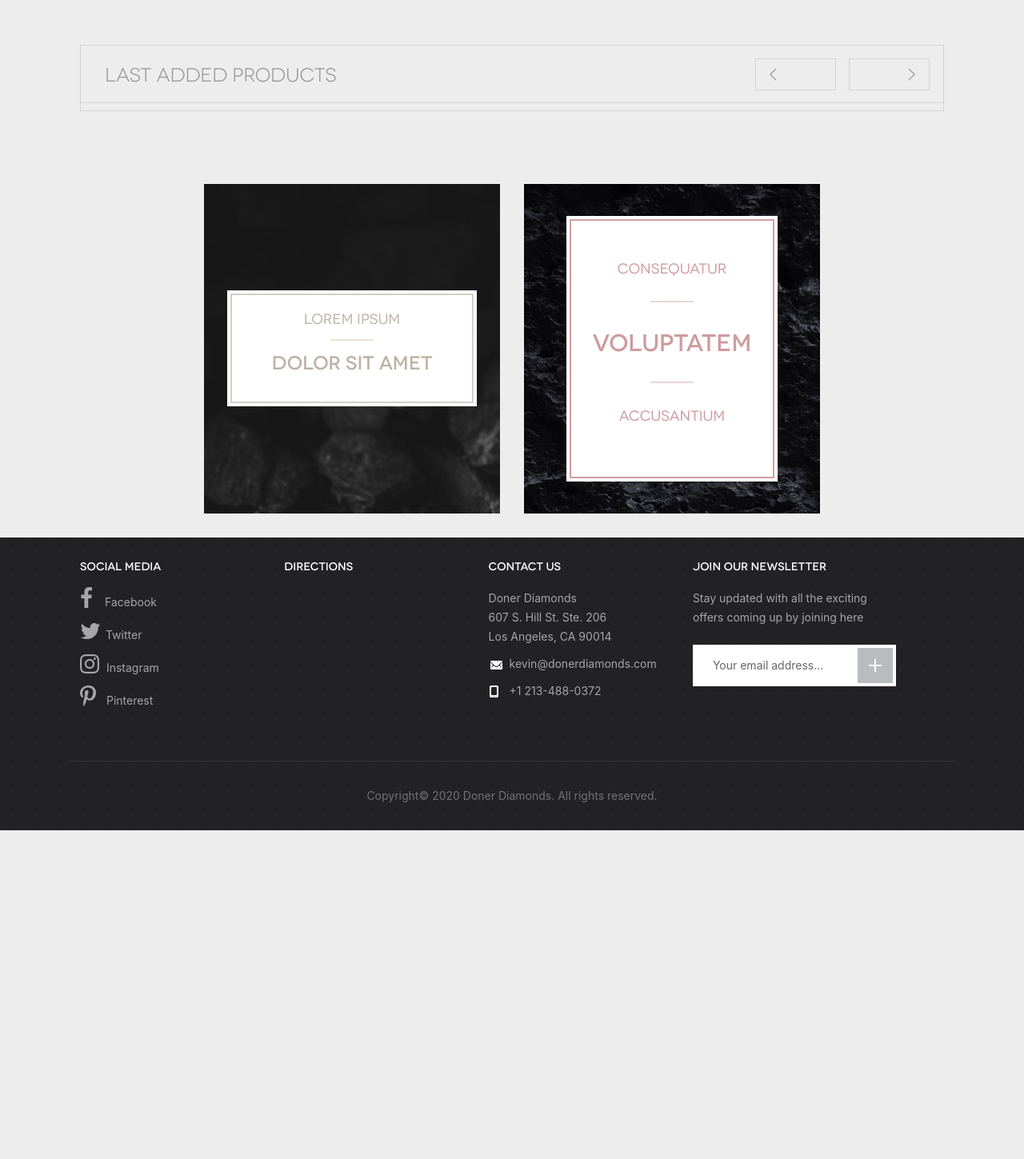
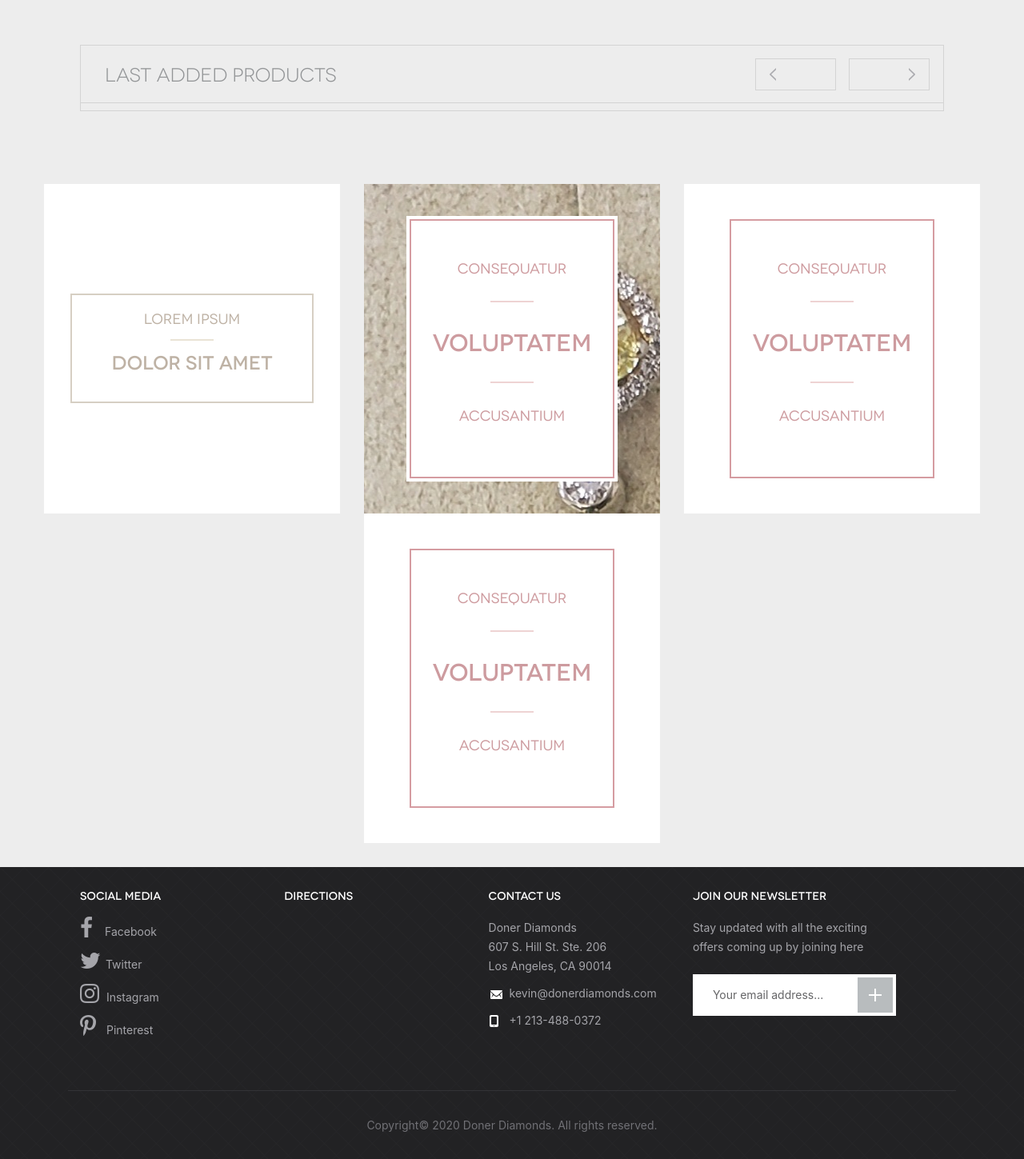
Before and after one commit to hardikkat24/DonerPvt, a Django app: page / in a window 1280 px wide. Shown: the part 860-2309 px from the top of the page at 80% size. Before the commit the page ends 1898 px from the top, so only its background shows below. Run offline with Django 3.2, Linux system fonts and the light colour scheme; data that the repository does not hold is empty; some libraries are stand-ins or nearby versions; grey boxes are pictures that could not be loaded.

Commit message:
jewellery image added in store.html

```diff
--- a/store/templates/store/store.html
+++ b/store/templates/store/store.html
@@ -50,7 +50,7 @@
 		</div>
 	</div>
  			<section class="quick-links">
-				<article style="background-image: url(images/2.jpg)">
+				<article style="background-image: url({% static 'images/jewel1.jpg' %});">
 					<a href="{% url 'jewellery' %}" class="table">
 						<div class="cell">
 							<div class="text">
@@ -61,7 +61,33 @@
 						</div>
 					</a>
 				</article>
-				<article class="red" style="background-image: url(images/3.jpg)">
+				<article class="red" style="background-image: url({% static 'images/jewel2.jpg' %});">
+					<a href="{% url 'jewellery' %}" class="table">
+						<div class="cell">
+							<div class="text">
+								<h4>consequatur</h4>
+								<hr>
+								<h3>voluptatem</h3>
+								<hr>
+								<p>Accusantium</p>
+							</div>
+						</div>
+					</a>
+				</article>
+				<article class="red" style="background-image: url({% static 'images/jewel3.jpg' %});">
+					<a href="{% url 'jewellery' %}" class="table">
+						<div class="cell">
+							<div class="text">
+								<h4>consequatur</h4>
+								<hr>
+								<h3>voluptatem</h3>
+								<hr>
+								<p>Accusantium</p>
+							</div>
+						</div>
+					</a>
+				</article>
+				<article class="red" style="background-image: url({% static 'images/jewel4.jpg' %});">
 					<a href="{% url 'jewellery' %}" class="table">
 						<div class="cell">
 							<div class="text">
```
Also changed, not shown: static/images/jewel1.jpg (added), static/images/jewel2.jpg (added), static/images/jewel3.jpg (added), static/images/jewel4.jpg (added), 4 other files.
